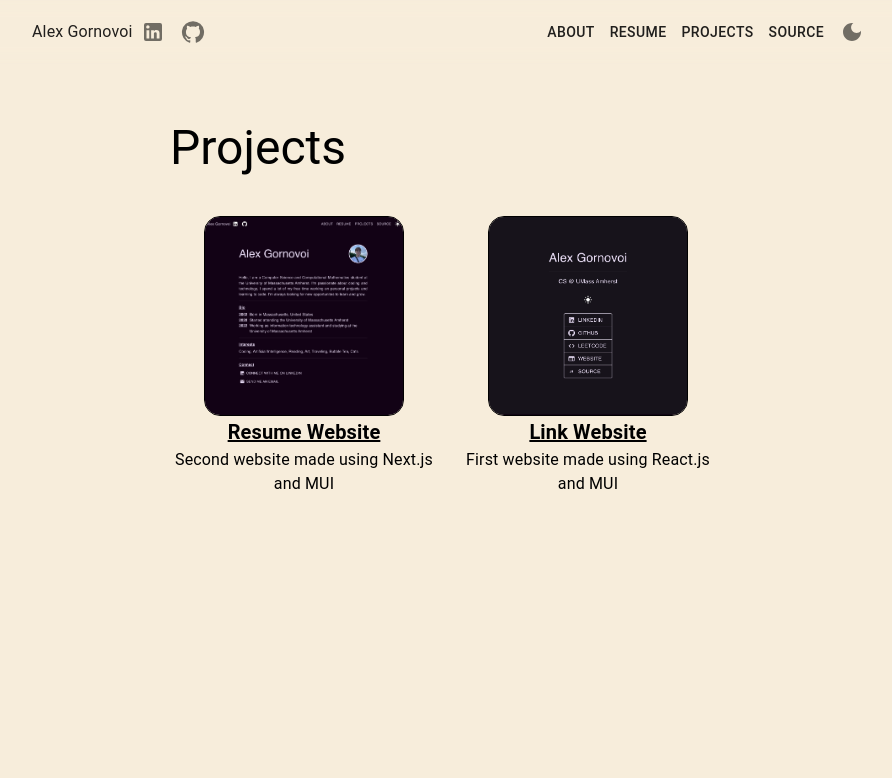
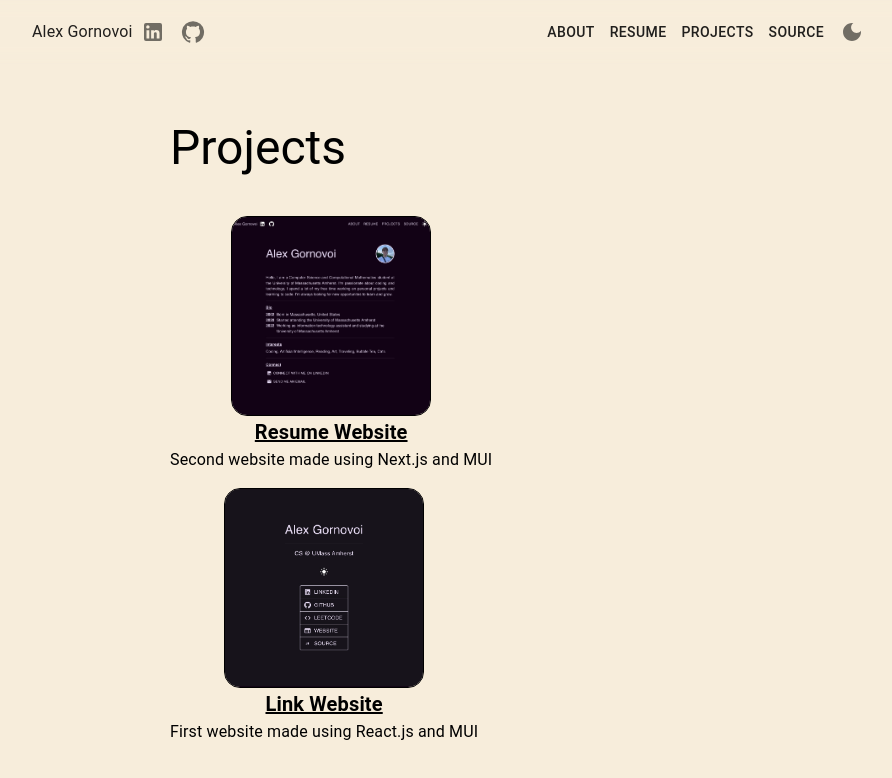
Before and after one commit to alexgornovoi/resume-website, a Next.js app: page /projects in a window 1280 px wide. Shown: the top 778 px of the page, without its empty margins (194-1086 px from the left). Built offline with nearby package versions, Linux system fonts and the light colour scheme.

Commit message:
Update projects.js

```diff
--- a/pages/projects.js
+++ b/pages/projects.js
@@ -19,7 +19,7 @@ const projectList = [
 
 const projectGrid = projectList.map((project) => {
   return (
-    <Grid item xs={6} key={project.name}>
+    <Grid item xs={8} key={project.name}>
       <Project image={project.image} name={project.name} desc={project.desc} href={project.href} />
     </Grid>
   )
```
